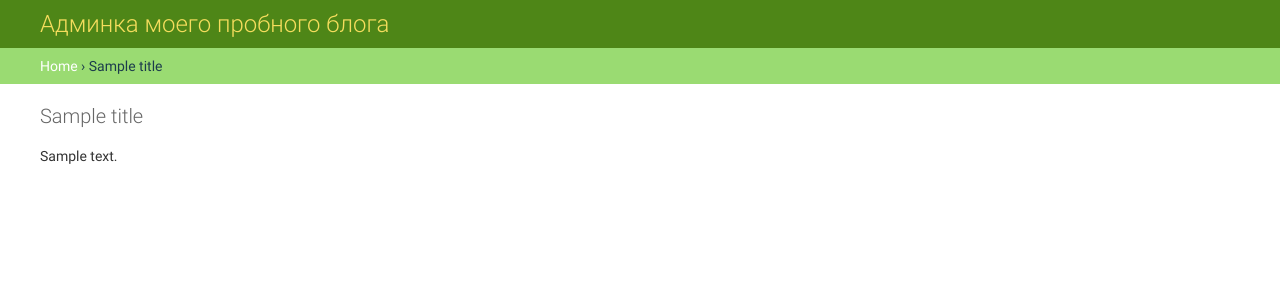
After one commit to semen-ksv/Learning_Django_blog, a Django app: template templates/admin/base_site.html in a window 1280 px wide. The commit adds this page. Shown: the top 300 px of the page. Run offline with Django 3.2, Linux system fonts and the light colour scheme; the template is opened without the code that fills it: most values are stand-ins (such as "Sample title", 1, 10 or a date in 2020).

Commit message:
change admin panel's css

```diff
--- a/news/templates/news/include/categories_sidebar.html
+++ b/news/templates/news/include/categories_sidebar.html
@@ -8,7 +8,7 @@
     {% show_categories as categories %}
     {% for category in categories %}
         <a href="{{ category.get_absolute_url }}" class="list-group-item list-group-item-action">{{ category.category_title }} --
-            <span class="badge badge-primary badge-pill" style="text-align: right">{{ category.cnt }}</span>
+            <span class="badge badge-dark"  style="background-color: #e4e6e9">{{ category.cnt }}</span>
         </a>
     {% endfor %}
 </div>
--- /dev/null
+++ b/static/admin.css
@@ -0,0 +1,17 @@
+#header{
+    background-color: #4e8617;
+    color: #6DDCBD;
+}
+.site-name{
+    color: #003366;
+}
+
+.module h2, .module caption, .inline-group h2 {
+    background: #6aac3e;
+    color: #003366;
+}
+
+div.breadcrumbs {
+    background: #9adb72;
+    color: #1c3c4c;
+}
--- /dev/null
+++ b/templates/admin/base_site.html
@@ -0,0 +1,14 @@
+{% extends "admin/base.html" %}
+{% load static %}
+
+{% block title %}{{ title }} | {{ site_title|default:_('Django site admin') }}{% endblock %}
+
+{% block extrastyle %}
+    <link rel="stylesheet" href="{% static 'admin.css' %}">
+{% endblock %}
+
+{% block branding %}
+<h1 id="site-name"><a href="{% url 'admin:index' %}"> Админка моего пробного блога </a></h1>
+{% endblock %}
+
+{% block nav-global %}{% endblock %}
```
Also changed, not shown: README.md.
